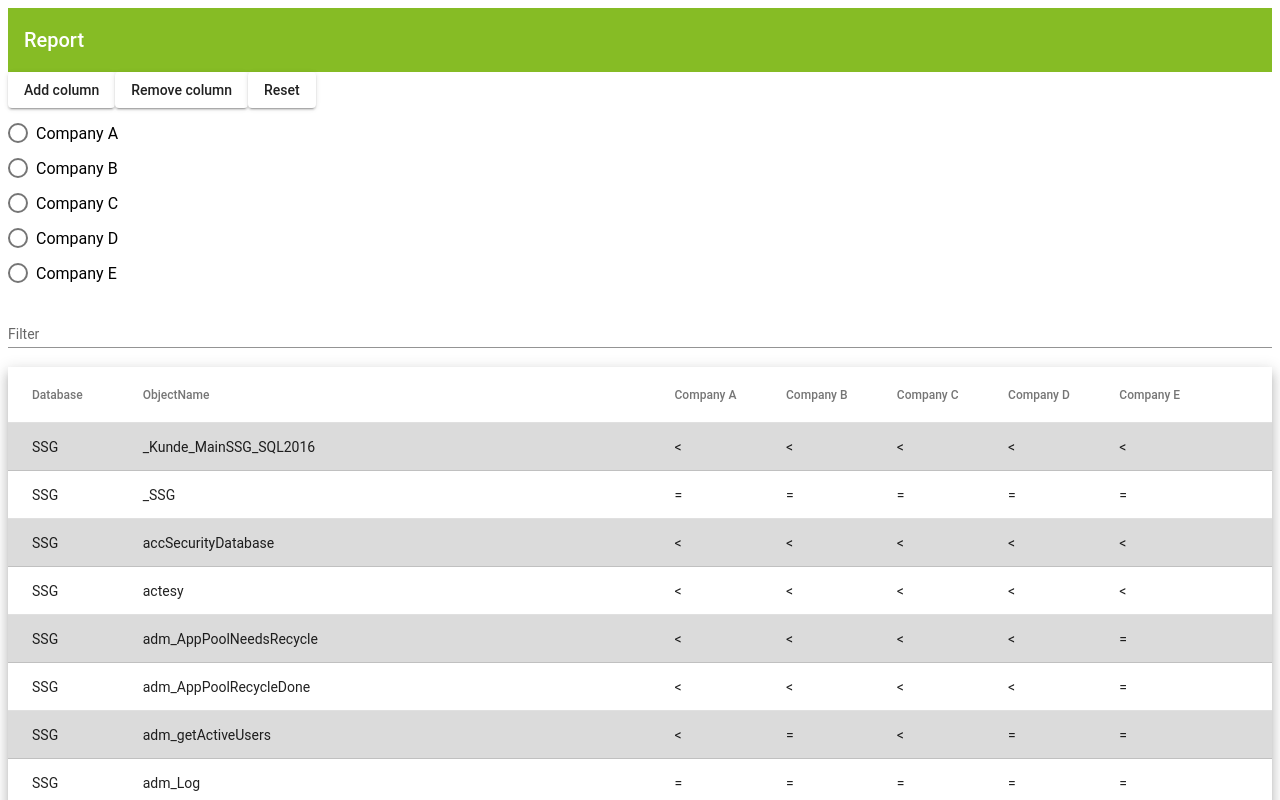
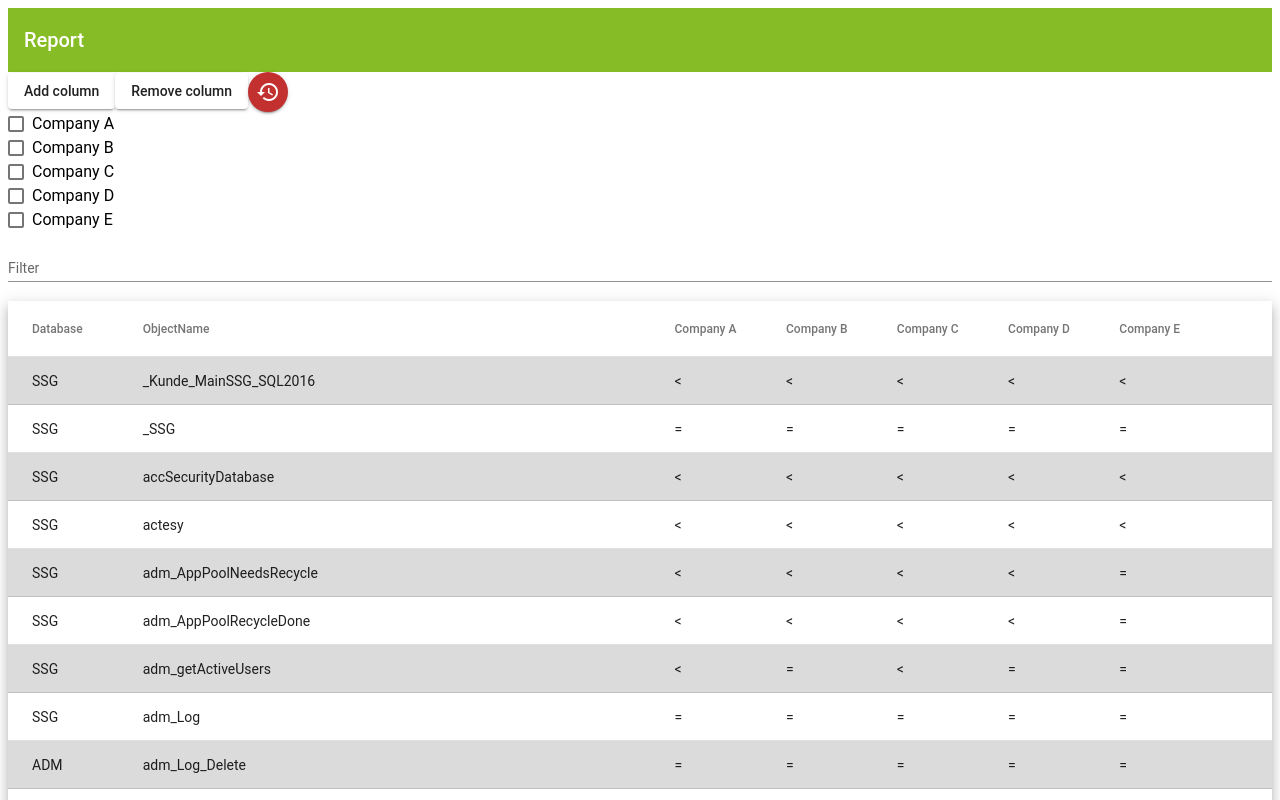
Before and after one commit to tobydao/DataReport, an Angular app: page / in a window 1280 px wide. Shown: the top 800 px of the page. Built offline with nearby package versions, Linux system fonts and the light colour scheme.

Commit message:
checkbox

```diff
--- a/src/app/table/picker/picker.component.html
+++ b/src/app/table/picker/picker.component.html
@@ -1,5 +1,5 @@
-<mat-radio-group>
-  <mat-radio-button class="radio-group" *ngFor="let company of companies" [value]="company">
-    {{ company }}
-  </mat-radio-button>
-</mat-radio-group>
+<div *ngFor="let company of companies">
+  <mat-checkbox #checkbox (change)='showOptions(checkbox)' value='company'>
+    {{company}}
+  </mat-checkbox>
+</div>
--- a/src/app/table/picker/picker.component.ts
+++ b/src/app/table/picker/picker.component.ts
@@ -9,4 +9,7 @@ import { Component, Input } from '@angular/core';
 export class PickerComponent{
   @Input() companies = [];
 
+  showOptions(event){
+    console.log(event.value); //true or false
+   }
 }
--- a/src/app/table/table.component.html
+++ b/src/app/table/table.component.html
@@ -1,6 +1,6 @@
 <button mat-raised-button (click)="addColumn()"> Add column </button>
 <button mat-raised-button (click)="removeColumn()"> Remove column </button>
-<button mat-raised-button (click)="resetTable()"> Reset </button>
+<button mat-raised-button mat-icon-button style="background: #c23030; color: white" (click)="resetTable()"> <mat-icon>restore</mat-icon> </button>
 <app-picker [companies] = "displayedColumns.slice(2)"></app-picker>
 
 <mat-form-field appearance="standard">
--- a/src/index.html
+++ b/src/index.html
@@ -1 +1,2 @@
+<link href="https://fonts.googleapis.com/icon?family=Material+Icons" rel="stylesheet">
 <my-app>loading</my-app>
--- a/src/mat.module.ts
+++ b/src/mat.module.ts
@@ -4,7 +4,7 @@ import { MatTableModule } from '@angular/material/table';
 import { MatInputModule } from '@angular/material/input';
 import { MatToolbarModule } from '@angular/material/toolbar';
 import { MatButtonModule } from '@angular/material/button';
-import { MatRadioModule } from '@angular/material/radio';
+import { MatCheckboxModule } from '@angular/material/checkbox';
 import { MatIconModule } from '@angular/material/icon';
 
 @NgModule({
@@ -14,7 +14,7 @@ import { MatIconModule } from '@angular/material/icon';
     MatTableModule,
     MatInputModule,
     MatButtonModule,
-    MatRadioModule,
+    MatCheckboxModule,
     MatIconModule
   ]
 })
```
